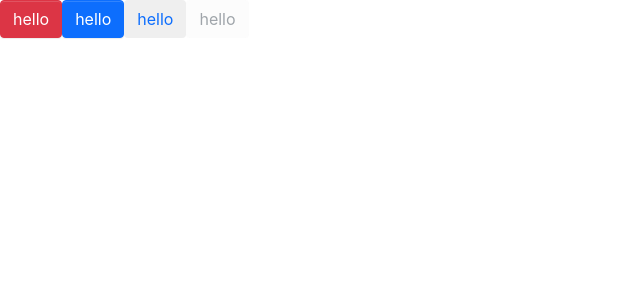
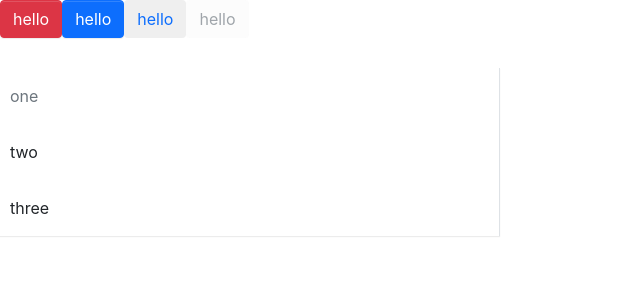
Before and after one commit to JavonLuo/vship, a React (Create React App) app: page / in a window 1280 px wide. Shown: the top 300 px of the page, without its empty margins (0-640 px from the left). Built offline with nearby package versions, Linux system fonts and the light colour scheme.

Commit message:
增加初步Menu、MenuItem组件

```diff
--- a/src/App.tsx
+++ b/src/App.tsx
@@ -1,6 +1,8 @@
 import React from 'react';
 import './styles/index.scss';
-import Button from './components/Button'
+import Button from './components/Button';
+import Menu from './components/Menu/menu';
+import MenuItem from './components/Menu/menuItem'
 function App() {
   return (
     <div className="App">
@@ -16,6 +18,19 @@
       <Button btnType='link' disabled>
         hello
      </Button>
+     <div style={{width:500}}>
+      <Menu mode={'vertical'}>
+        <MenuItem index={0} disabled>
+          one
+       </MenuItem>
+        <MenuItem index={1}>
+          two
+       </MenuItem>
+        <MenuItem index={2}>
+          three
+       </MenuItem>
+      </Menu>
+     </div>
     </div>
   );
 }
--- /dev/null
+++ b/src/components/Menu/_style.scss
@@ -0,0 +1,39 @@
+.menu{
+    display: flex;
+    flex-wrap: wrap;
+    list-style: none;
+    padding-left: 0;
+    margin-top: 30px;
+    border-bottom: $menu-border-width solid $menu-border-color;
+    box-shadow: $menu-box-shadow;
+    .menu-item{
+        padding: $menu-item-padding-x $menu-item-padding-y;
+        cursor: pointer;
+        transition: $menu-transition;
+        &:hover, &:focus{
+            text-decoration: none;
+        }
+        &.is-active, &:hover{
+            color: $menu-item-active-color;
+            border-bottom: $menu-item-active-border-width solid $menu-item-active-color;
+        }
+        &.is-disabled{
+            color: $menu-item-disabled-color;
+            pointer-events: none;
+            cursor: none;
+        }
+    }
+}
+.menu-vertical{
+    flex-direction: column;
+    border-bottom: 0px;
+    border-right: $menu-border-width solid $menu-border-color;
+    .menu-item{
+        border-left: $menu-item-active-border-width solid transparent;
+        &:hover,&.is-active{
+            border-bottom: 0px;
+            border-left: $menu-item-active-border-width solid $menu-item-active-color;
+        }
+
+    }
+}
--- /dev/null
+++ b/src/components/Menu/menu.tsx
@@ -0,0 +1,50 @@
+import React,{ useState, createContext } from 'react'
+import classNameas from 'classnames'
+import MenuItem from './menuItem'
+
+type menuMode = 'horizontal' | 'vertical'
+type onSelectCallback = (selectedIndex: number) => void
+export interface MenuProps {
+    defaultIndex?: number;
+    className?: string;
+    mode?: menuMode;
+    style?: React.CSSProperties;
+    onSelect?:onSelectCallback;
+}
+interface IMenuContext {
+    index:number;
+    onSelect?:onSelectCallback
+}
+export const MenuContext = createContext<IMenuContext>({index:0})
+
+const Menu: React.FC<MenuProps> = (props) => {
+    const { defaultIndex, className, mode, style, children, onSelect } = props
+    const [ curentActice, setActive ] = useState(defaultIndex)
+    const classes = classNameas('menu', className, {
+        'menu-vertical': mode === 'vertical'
+    })
+    const handleClick = (index:number) => {
+        setActive(index)
+        if(onSelect){
+            onSelect(index)
+        }
+    }
+    const passedContext: IMenuContext = {
+        index: curentActice ? curentActice : 0,
+        onSelect: handleClick
+    }
+    return (
+        <ul className={classes} style={style}>
+            <MenuContext.Provider value={passedContext}>
+            {children}
+            </MenuContext.Provider>
+        </ul>
+    )
+}
+
+Menu.defaultProps = {
+    defaultIndex: 0,
+    mode:'horizontal'
+}
+
+export default Menu
--- /dev/null
+++ b/src/components/Menu/menuItem.tsx
@@ -0,0 +1,31 @@
+import React, { useContext } from 'react'
+import classNames from 'classnames'
+import { MenuContext } from './menu'
+
+export interface menuItemProps {
+    index:number;
+    disabled?:boolean;
+    className?:string;
+    style?:React.CSSProperties;
+}
+
+const MenuItem: React.FC<menuItemProps> = (props) => {
+    const { index, disabled, className, style, children} = props
+    const context = useContext(MenuContext)
+    const classes = classNames('menu-item',className,{
+        'is-disabled': disabled,
+        'is-active': context.index === index && !disabled
+    })
+    const handleClick = () => {
+        if(context.onSelect && !disabled){
+            context.onSelect(index)
+        }
+    }
+    return(
+        <li className={classes} style={style} onClick={handleClick}>
+            {children}
+        </li>
+    )
+}
+
+export default MenuItem
--- a/src/styles/index.scss
+++ b/src/styles/index.scss
@@ -4,4 +4,6 @@
 //mixin
 @import './mixin';
 // button style
-@import '../components/Button/style'
+@import '../components/Button/style';
+// menu style
+@import '../components/Menu/style'
```
Lines whose indentation alone changed are shown as unchanged.
